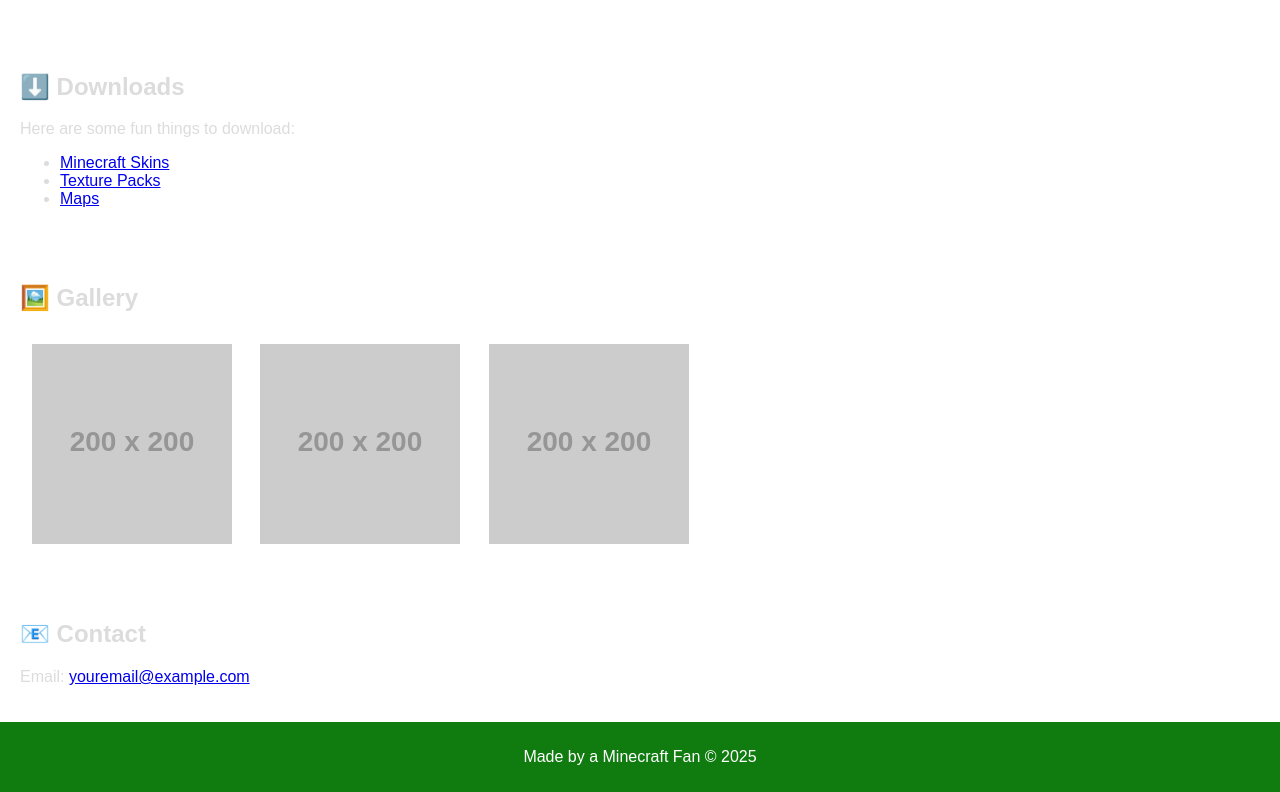
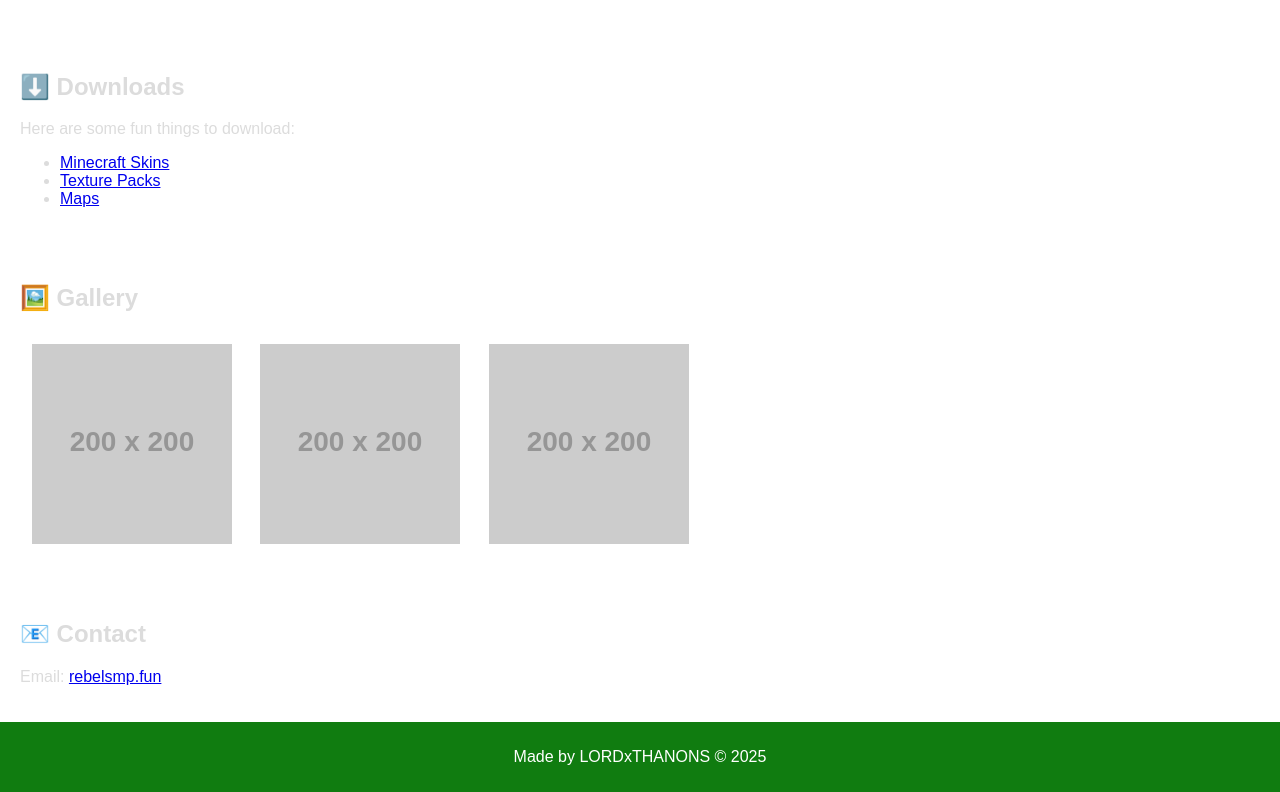
Before and after one commit to Kinshu-Gupta/Minecraft-test-site, a plain HTML site: page index.html in a window 1280 px wide. Shown: the part 366-1158 px from the top of the page. Drawn offline with Linux system fonts and the light colour scheme; placeholder pictures from the web are drawn by us.

Commit message:
Update index.html

```diff
--- a/index.html
+++ b/index.html
@@ -107,11 +107,11 @@
 
     <section id="contact">
         <h2>📧 Contact</h2>
-        <p>Email: <a href="mailto:youremail@example.com">youremail@example.com</a></p>
+        <p>Email: <a href="mailto:rebelsmp.fun">rebelsmp.fun</a></p>
     </section>
 
     <footer>
-        <p>Made by a Minecraft Fan &copy; 2025</p>
+        <p>Made by LORDxTHANONS &copy; 2025</p>
     </footer>
 
 </body>
```
